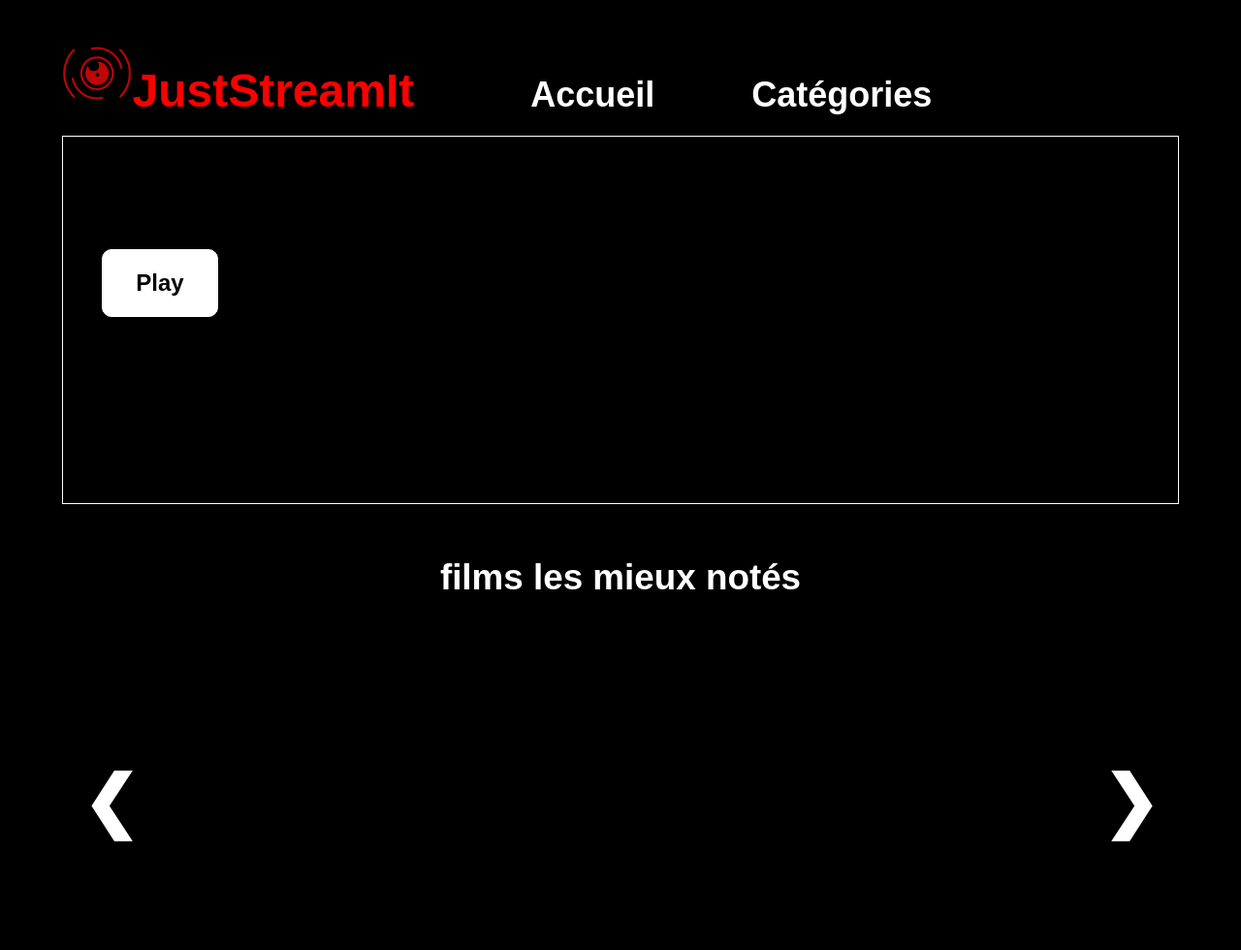
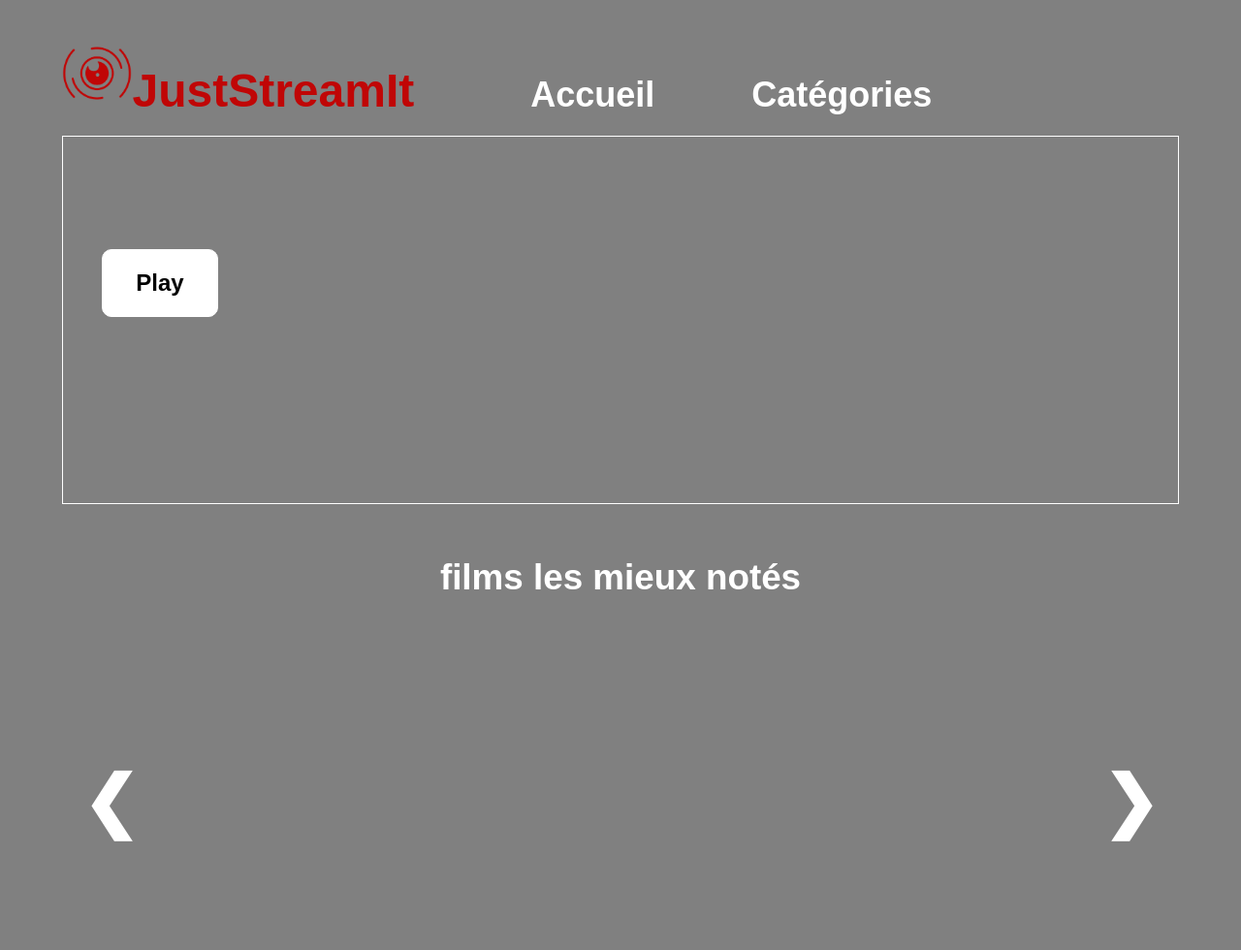
Before and after one commit to Christophe-Ringot/Developpez_une_interface_utilisateur_pour_une_application_web_Python, a plain HTML site: page index.html in a window 1280 px wide. Shown: the top 980 px of the page at 97% size. Drawn offline with Linux system fonts and the light colour scheme; no server answers.

Commit message:
rework scripts.js

```diff
--- a/style.css
+++ b/style.css
@@ -19,7 +19,7 @@
 
 body {
   color: white;
-  background: black;
+  background: grey;
   font-family: "abelregular", Arial, sans-serif;
 }
 
@@ -42,7 +42,7 @@ header {
 
 header h1 {
   font-size: 3em;
-  color: red;
+  color: rgb(192, 6, 6);
 }
 
 nav {
```
